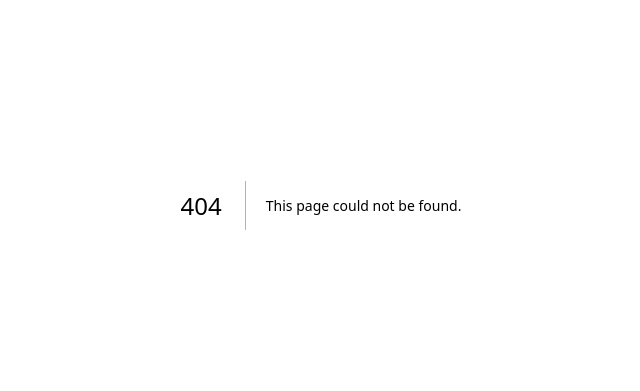
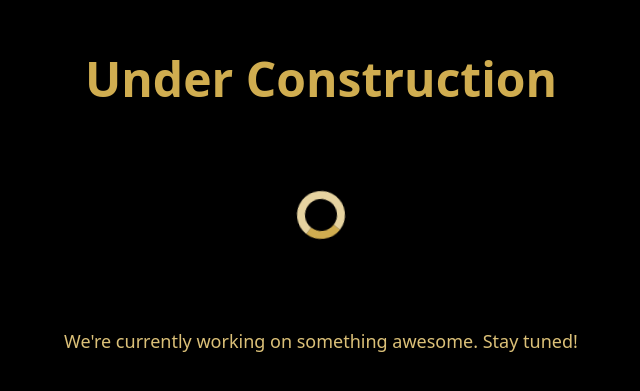
Before and after one commit to WillfulSolutions/website, a Next.js app: page /under-construction in a window 1280 px wide. Before the commit this address had no page. Shown: the part 195-586 px from the top of the page, without its empty margins (319-959 px from the left). Built offline with nearby package versions, Linux system fonts and the light colour scheme.

Commit message:
Adds an under construction page and modifies header/footer links to point to it

```diff
--- a/app/under-construction.tsx
+++ b/app/under-construction.tsx
@@ -11,6 +11,14 @@ const UnderConstruction: NextPage = () => {
         <link href="/assets/img/favicon.png" rel="apple-touch-icon" />
     </Head>
     <main className="min-h-screen flex items-center justify-center bg-black">
+     <Image
+          src="/assets/logo-trim.png"
+          alt="Logo"
+          width={128}
+          height={128}
+          className="mx-auto mb-6"
+          priority
+        />
        <div className="text-center px-6">
          <h1 className="text-4xl md:text-5xl font-bold mb-6 text-[#d0da50] font-sans">🚧 Under Construction 🚧</h1>
          <div className="mx-auto my-6 w-12 h-12 rounded-full border-8 border-[#e6d3a0] border-t-[#d0da50] animate-spin" aria-hidden="true"/>
--- /dev/null
+++ b/app/under-construction/page.tsx
@@ -0,0 +1,20 @@
+import React from 'react';
+import type { Metadata } from 'next';
+
+export const metadata: Metadata = {
+  title: 'Under Construction',
+};
+
+export default function UnderConstruction() {
+  return (
+    <main className="min-h-screen flex items-center justify-center bg-black">
+      <div className="text-center px-6">
+        <h1 className="text-4xl md:text-5xl font-bold mb-6 text-[var(--color-primary)] font-sans">Under Construction</h1>
+        <div className="mx-auto my-22 w-12 h-12 rounded-full border-8 text-[var(--color-tertiary)] border-t-[var(--color-primary)] animate-spin" aria-hidden="true" />
+        <p className="text-lg text-[var(--color-secondary)]">
+          We're currently working on something awesome. Stay tuned!
+        </p>
+      </div>
+    </main>
+  );
+}
```
